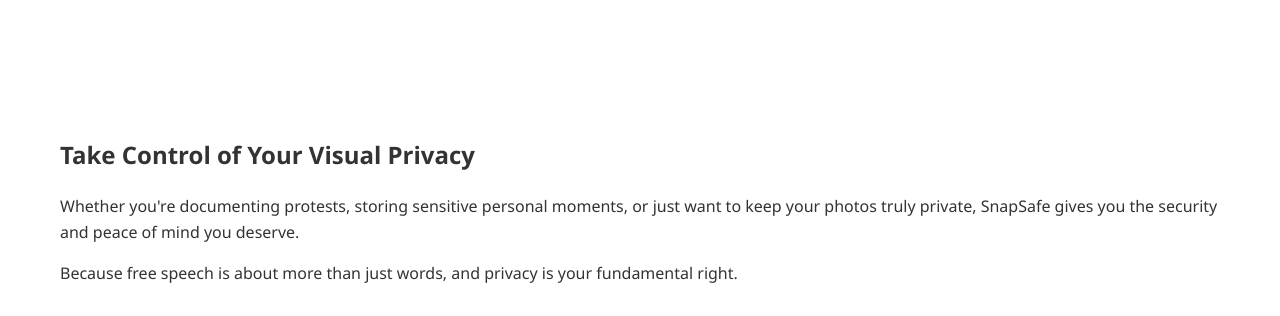
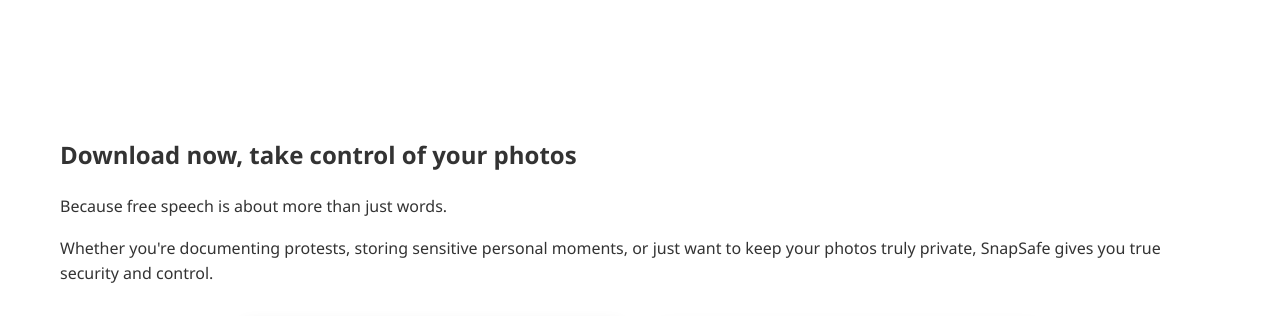
Before and after one commit to SecureCamera/SecureCameraWebsite, a website: page index.html in a window 1280 px wide. Shown: the part 1780-2096 px from the top of the page. Drawn offline with Linux system fonts and the light colour scheme.

Commit message:
Tweak wording

```diff
--- a/index.html
+++ b/index.html
@@ -68,9 +68,9 @@
 
     <section>
         <div class="container">
-            <h2>Take Control of Your Visual Privacy</h2>
-            <p>Whether you're documenting protests, storing sensitive personal moments, or just want to keep your photos truly private, SnapSafe gives you the security and peace of mind you deserve.</p>
-            <p>Because free speech is about more than just words, and privacy is your fundamental right.</p>
+            <h2>Download now, take control of your photos</h2>
+            <p>Because free speech is about more than just words.</p>
+            <p>Whether you're documenting protests, storing sensitive personal moments, or just want to keep your photos truly private, SnapSafe gives you true security and control.</p>
             <div style="text-align: center; margin-top: 2rem;">
                 <div class="app-store-grid">
                     <!-- Android Card -->
```
